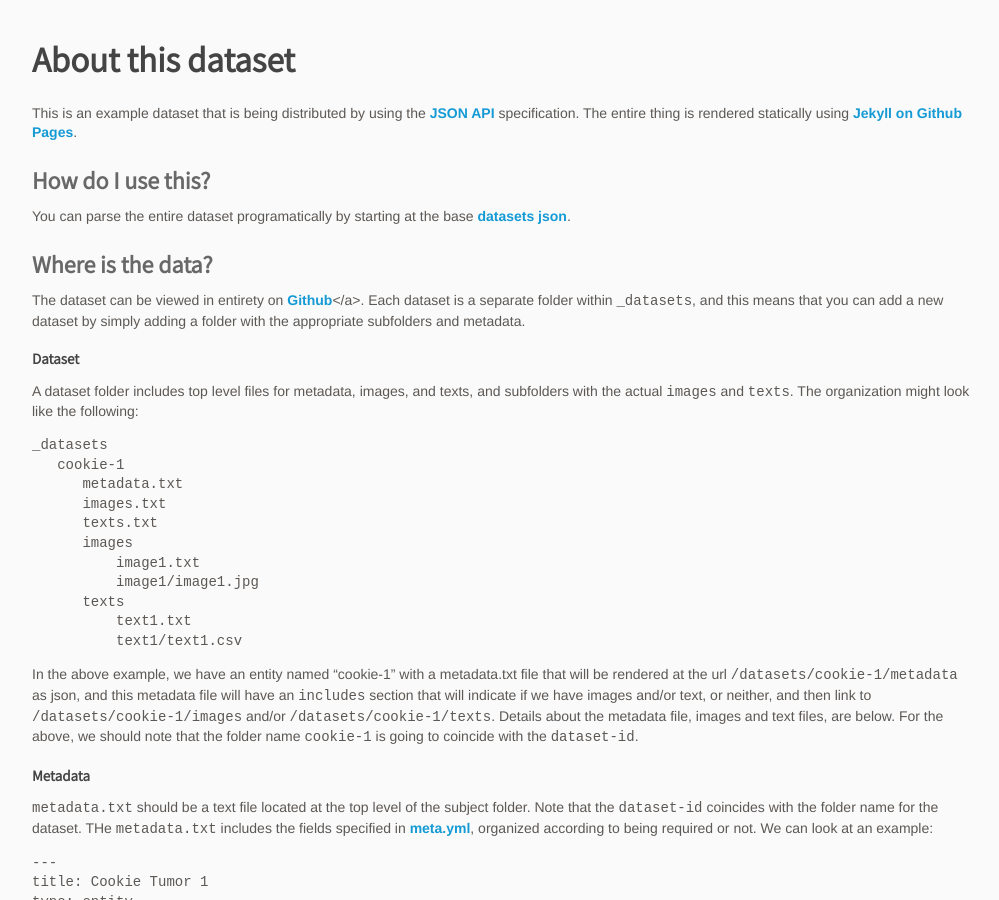
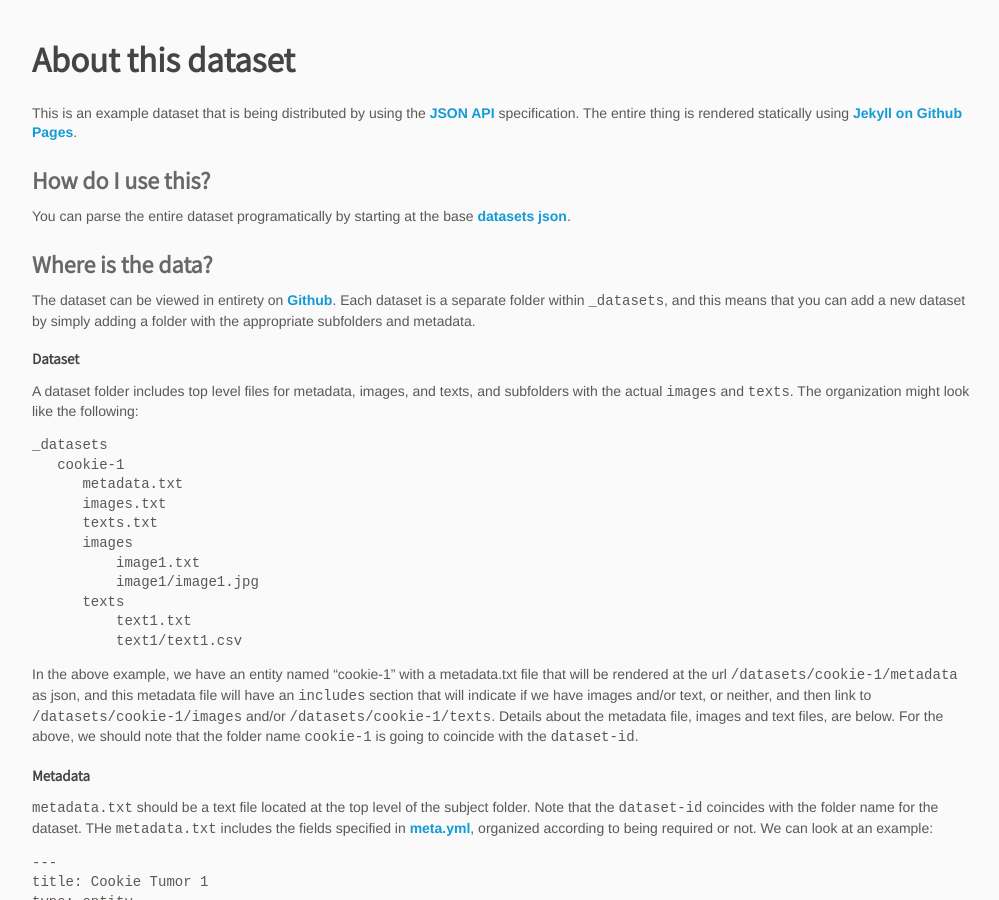
Before and after one commit to expfactory-data/cookies, a Jekyll site: the page built from about.md, in a window 1280 px wide and 900 px high. Shown: the whole window, without its empty margins (138-1137 px from the left). Built offline with Jekyll 4.4.1, drawn with Linux system fonts in a browser that asks for light colours.

```diff
--- a/about.md
+++ b/about.md
@@ -10,7 +10,7 @@ This is an example dataset that is being distributed by using the [JSON API](htt
 You can parse the entire dataset programatically by starting at the base [datasets json](/datasets).
 
 ## Where is the data?
-The dataset can be viewed in entirety on [Github]({{ site.repo }})</a>.
+The dataset can be viewed in entirety on [Github]({{ site.repo }}).
 Each dataset is a separate folder within `_datasets`, and this means that you can add a new dataset by simply adding a folder with the appropriate subfolders and metadata.
 
 
```
